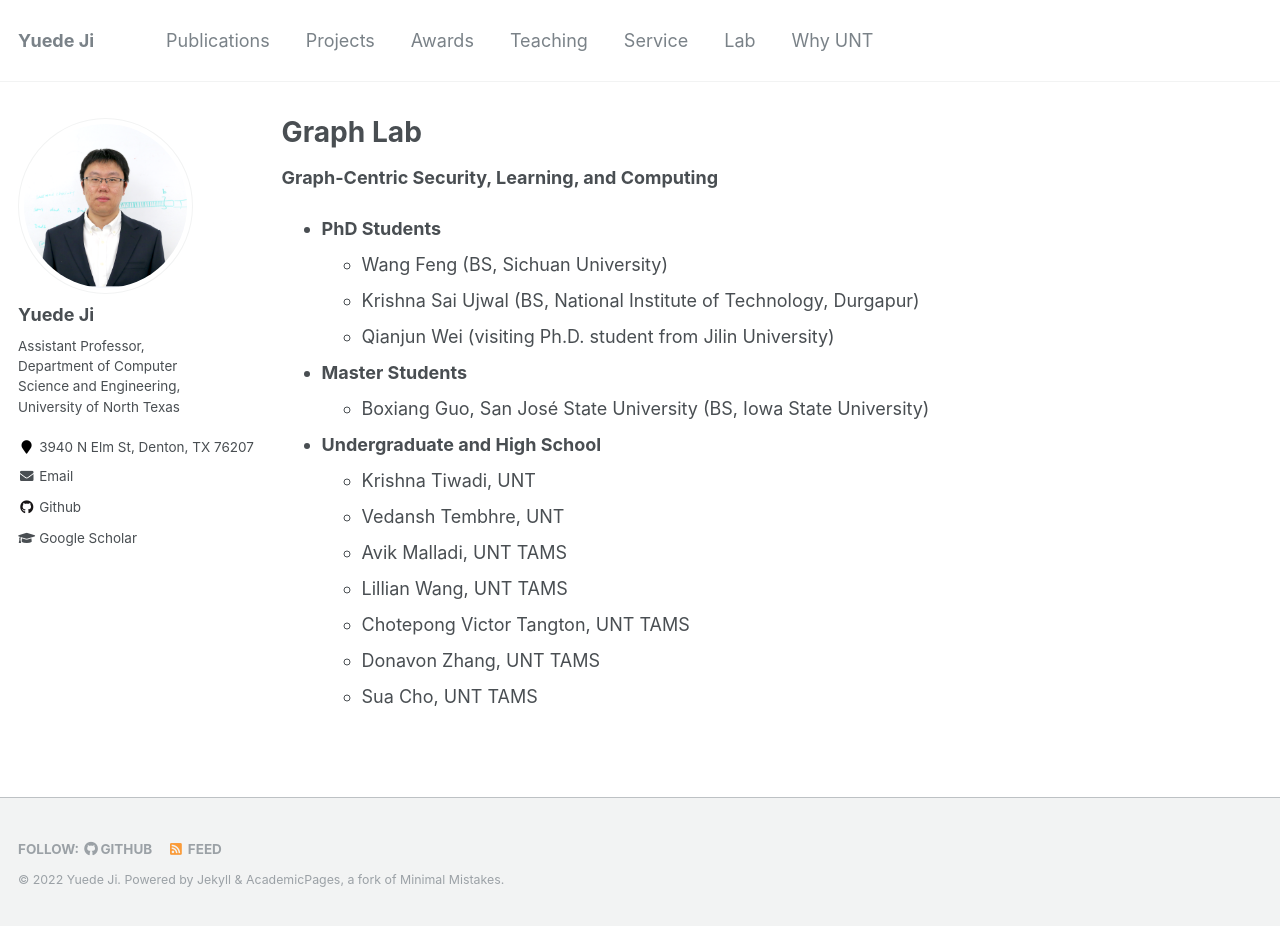
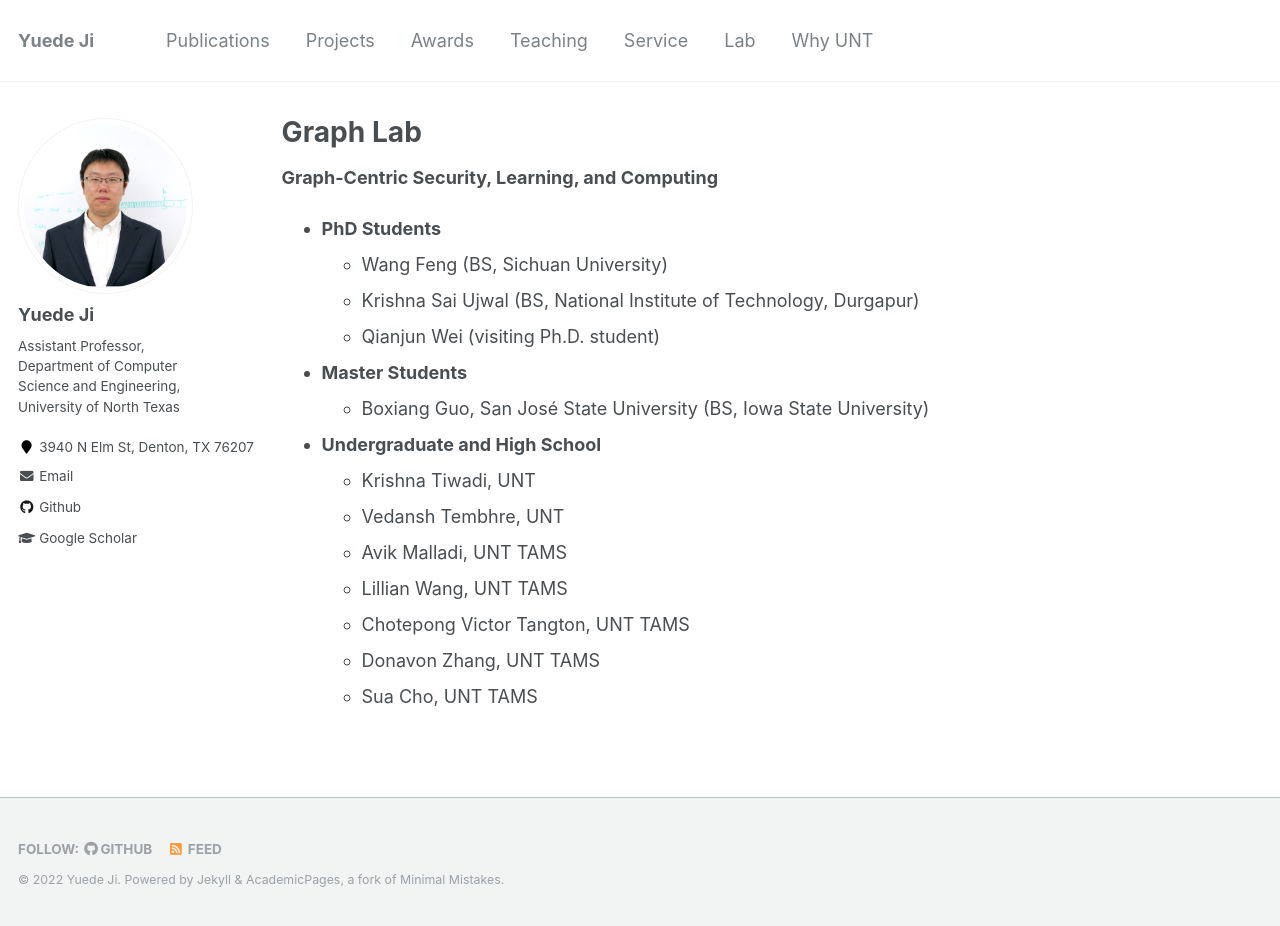
Before and after one commit to yuede/yuede.github.io, a Jekyll site: the page built from _pages/lab.md, in a window 1280 px wide and 926 px high. Built offline with Jekyll 4.4.1, drawn with Linux system fonts in a browser that asks for light colours.

Commit message:
update lab

```diff
--- a/_pages/lab.md
+++ b/_pages/lab.md
@@ -10,7 +10,7 @@ author_profile: true
 * **PhD Students**
     * Wang Feng (BS, Sichuan University)
     * Krishna Sai Ujwal (BS, National Institute of Technology, Durgapur)
-    * Qianjun Wei (visiting Ph.D. student from Jilin University)
+    * Qianjun Wei (visiting Ph.D. student)
 
 * **Master Students**
     * Boxiang Guo, San José State University (BS, Iowa State University)
```
